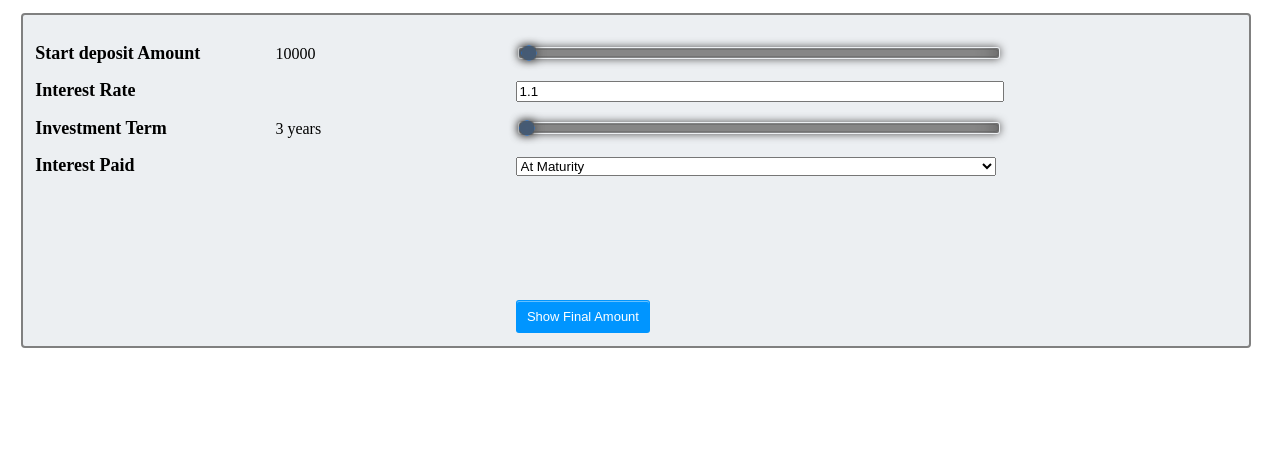
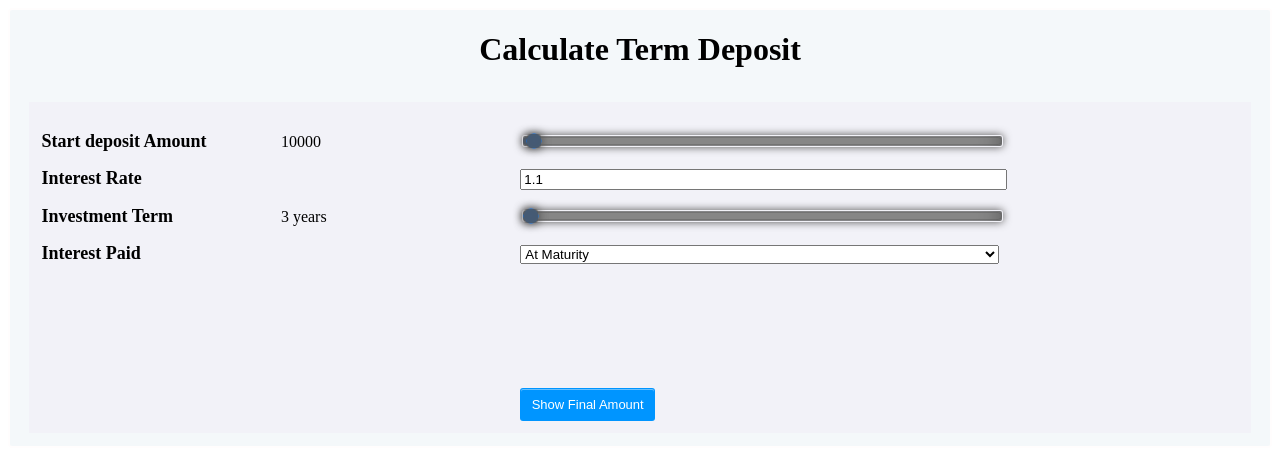
Before and after one commit to sonalk215/bendigo-term-deposit, a React (Create React App) app: page / in a window 1280 px wide. Shown: the top 472 px of the page. Built offline with nearby package versions, Linux system fonts and the light colour scheme.

Commit message:
css changes

```diff
--- a/src/App.css
+++ b/src/App.css
@@ -1,8 +1,14 @@
+.termDeposit {
+  border: 2px solid rgb(255, 253, 253);
+  border-radius: 4px;
+  display: flex;
+  flex-flow: column;
+  align-items: center;
+  background-color: #f4f8fa;
+}
 .termDepositForm {
-  background-color: rgb(236, 239, 242);
+  background-color: rgb(242, 242, 248);
   width: 95%;
-  border: 2px solid gray;
-  border-radius: 4px;
   margin: 1%;
   padding: 1%;
 }
--- a/src/components/TermDeposit/TermDeposit.jsx
+++ b/src/components/TermDeposit/TermDeposit.jsx
@@ -47,6 +47,8 @@ const TermDeposit = () => {
   };
 
   return (
+    <div className="termDeposit">
+      <h1>Calculate Term Deposit</h1>
       <form className="termDepositForm" onSubmit={(e) => e.preventDefault()}>
         <p>
           <Label
@@ -131,6 +133,7 @@ const TermDeposit = () => {
           </p>
         )}
       </form>
+    </div>
   );
 };
 
```
Lines whose indentation alone changed are shown as unchanged.
